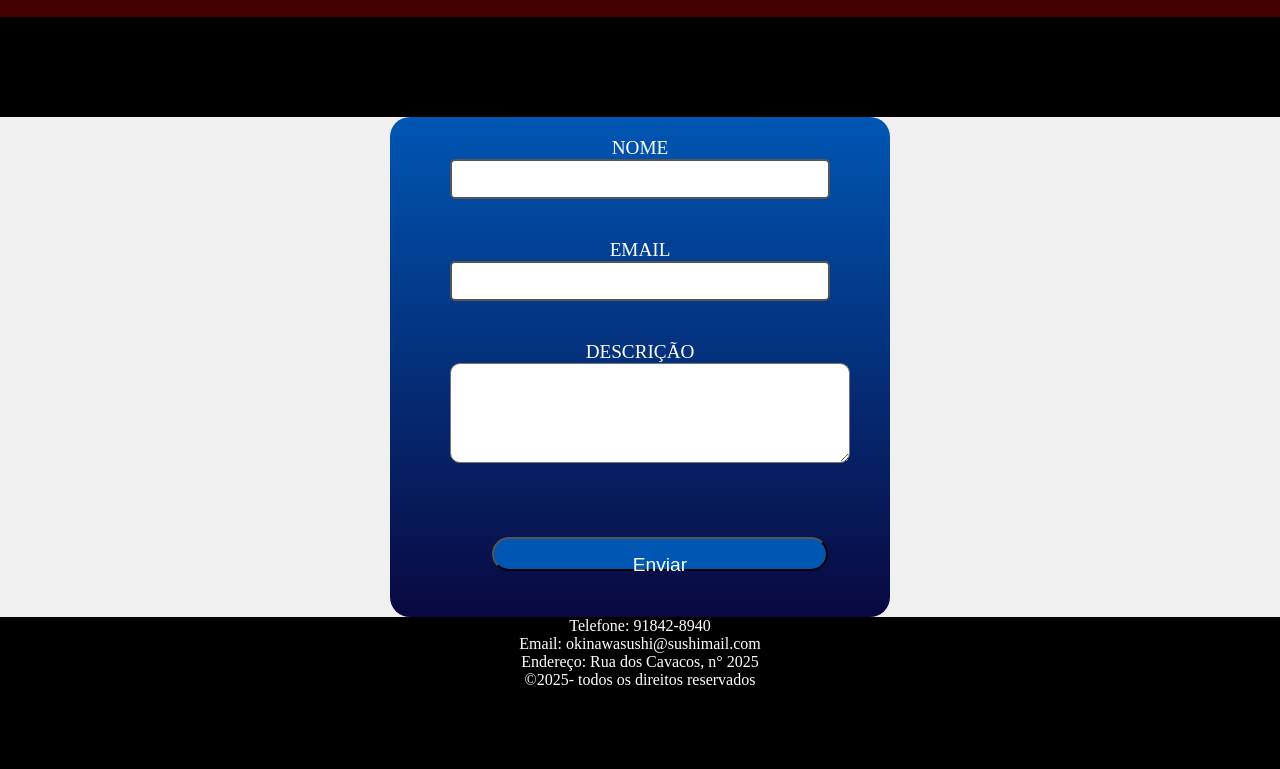
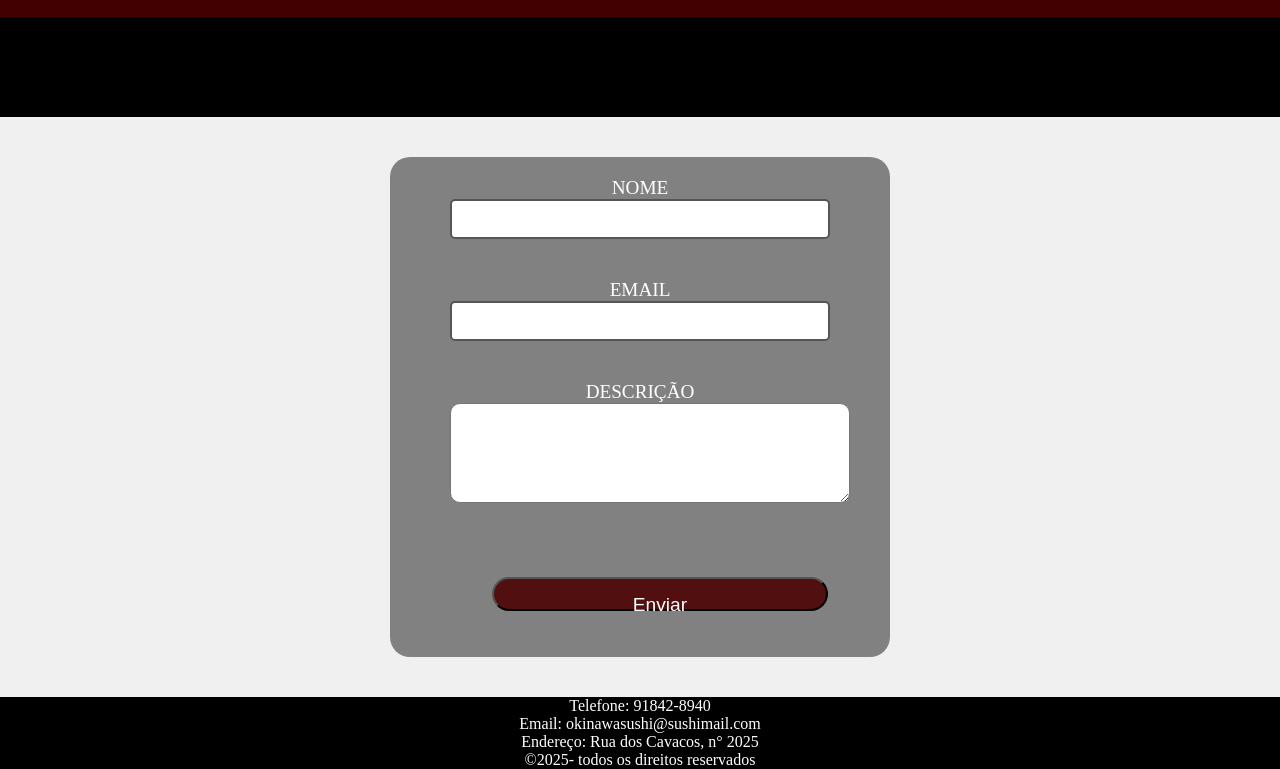
Before and after one commit to sinergia-pro-challenge-equipe-fiap/cp2_frontend, a plain HTML site: page pages/contato.html in a window 1280 px wide. Shown: the part 78-847 px from the top of the page. Before the commit the page ends 800 px from the top, so only its background shows below. Drawn offline with Linux system fonts and the light colour scheme.

Commit message:
Atualizando o css

```diff
--- a/src/css/estilo.css
+++ b/src/css/estilo.css
@@ -86,6 +86,9 @@ button:hover{
 
 .sobre{
   font-size:x-large;
+  padding: 20 px;
+  text-align: center;
+  margin: 20 px;
 }
 
 #container-contato{
@@ -94,9 +97,10 @@ button:hover{
     align-items: center;
     justify-content: center;
     margin-top: 100px;
+    padding: 40px;
 }
 .contato{
-    background-image: linear-gradient(#0056b3,#090840);
+    background: #818181;
     width: 500px;
     height: 500px;
     border-radius: 20px;
@@ -136,7 +140,8 @@ button:hover{
 .form button{
     width: 80%;
     height: 30px;
-    background: #0056b3;
+    background: rgba(77, 0, 0, 0.884);
+    color:#fff;
     color:#fff;
     font-size: 1.2rem;
     cursor: pointer;
```
Also changed, not shown: pages/cardapio.html (+1 -1 lines).
